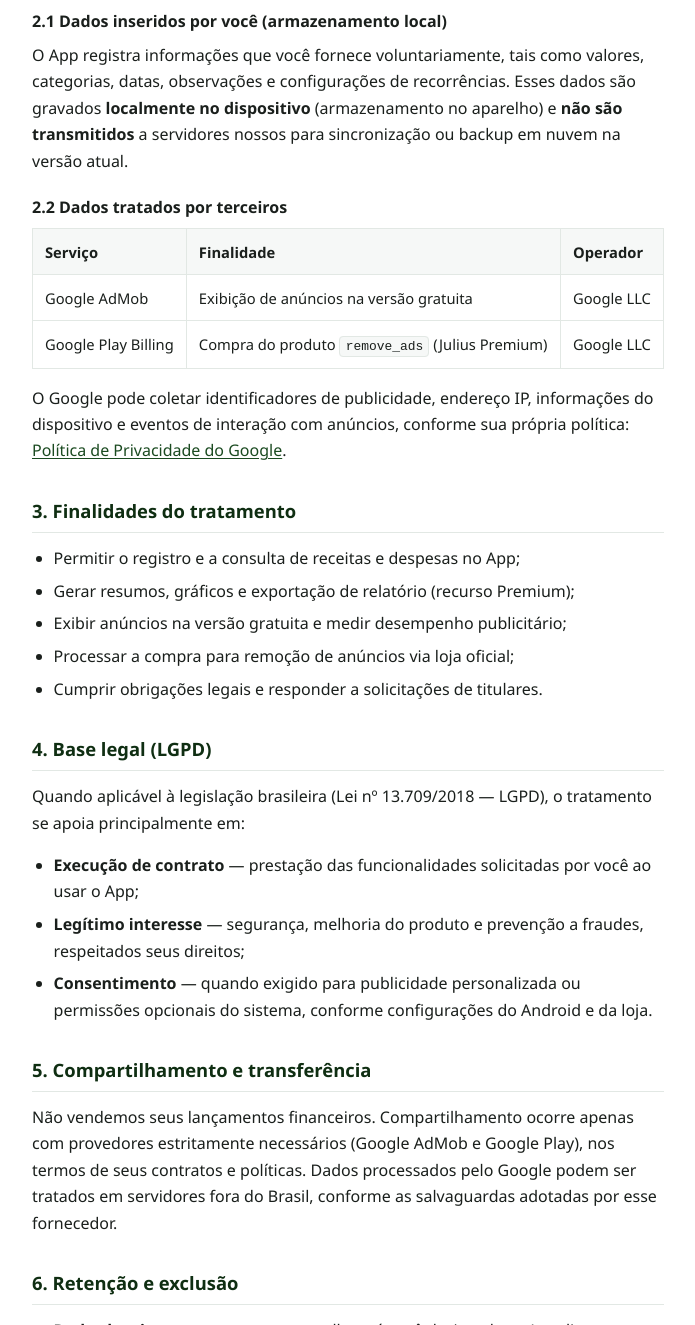
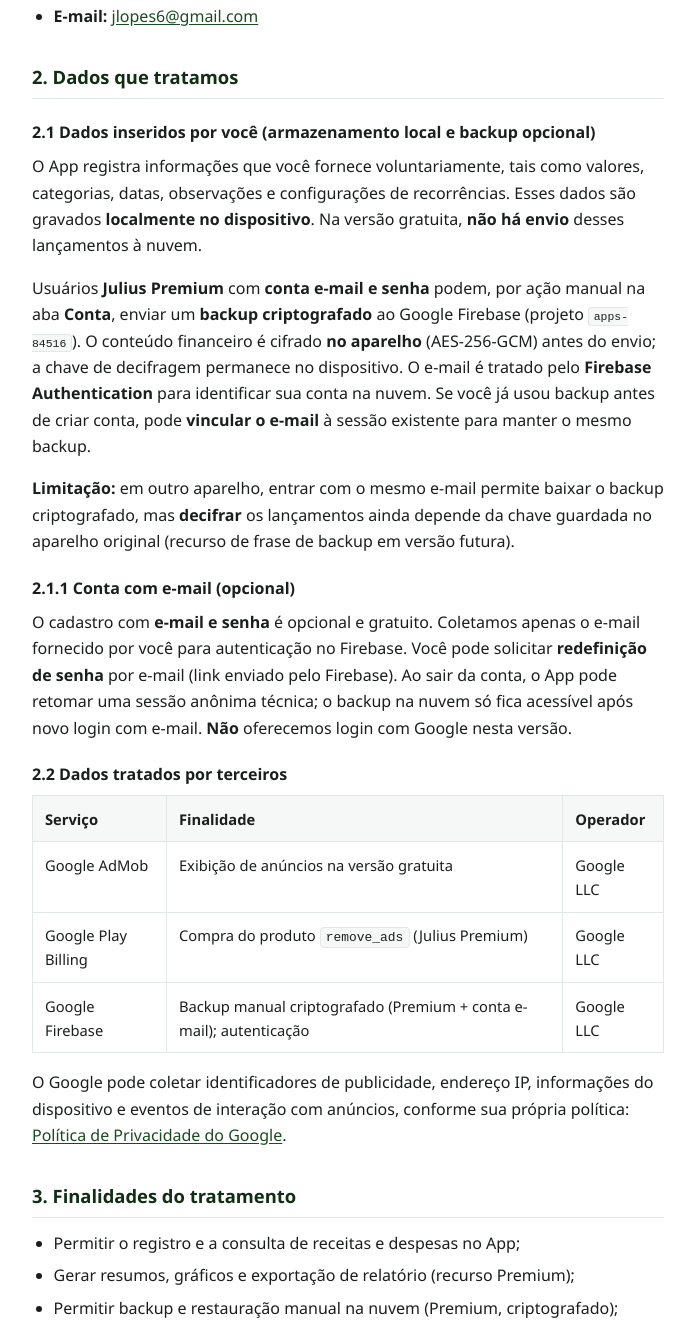
Before and after one commit to Galvictor/julius-economias-web, a plain HTML site: page docs/privacidade.html in a window 1280 px wide. Shown: the part 864-2189 px from the top of the page, without its empty margins (292-987 px from the left). Drawn offline with Linux system fonts and the light colour scheme.

Commit message:
docs(privacidade): atualiza política para conta e-mail e backup Premium
Documenta cadastro opcional, backup criptografado na aba Conta, vínculo anônimo e ausência de Google Sign-In.

```diff
--- a/docs/privacidade.html
+++ b/docs/privacidade.html
@@ -182,7 +182,7 @@
         <p class="meta">
           Aplicativo Android · Pacote <code style="background:rgba(0,0,0,.2);border:none;color:#fff">com.joaolopes.gastos_simples</code>
         </p>
-        <p class="meta">Última atualização: 4 de junho de 2026</p>
+        <p class="meta">Última atualização: 2 de junho de 2026 (conta e-mail e backup Premium)</p>
       </div>
     </header>
 
@@ -191,8 +191,14 @@
         <h2 id="resumo-titulo">Resumo</h2>
         <ul>
           <li>
-            Seus lançamentos financeiros permanecem <strong>no seu aparelho</strong>;
-            não operamos servidores para armazenar seus gastos ou receitas.
+            Seus lançamentos financeiros ficam <strong>no seu aparelho</strong> por padrão.
+            Com <strong>Julius Premium</strong> e uma <strong>conta gratuita (e-mail e senha)</strong>,
+            você pode fazer <strong>backup manual opcional</strong> na nuvem (Google Firebase),
+            em formato <strong>criptografado</strong> — não legível por nós no Console.
+          </li>
+          <li>
+            <strong>Conta opcional:</strong> usar o App, exportar PDF e remover anúncios (Premium)
+            não exige cadastro. Apenas o <strong>backup na nuvem</strong> exige conta com e-mail.
           </li>
           <li>
             A versão gratuita exibe <strong>anúncios do Google AdMob</strong>, que
@@ -226,13 +232,37 @@
 
       <h2>2. Dados que tratamos</h2>
 
-      <h3>2.1 Dados inseridos por você (armazenamento local)</h3>
+      <h3>2.1 Dados inseridos por você (armazenamento local e backup opcional)</h3>
       <p>
         O App registra informações que você fornece voluntariamente, tais como
         valores, categorias, datas, observações e configurações de recorrências.
-        Esses dados são gravados <strong>localmente no dispositivo</strong>
-        (armazenamento no aparelho) e <strong>não são transmitidos</strong> a
-        servidores nossos para sincronização ou backup em nuvem na versão atual.
+        Esses dados são gravados <strong>localmente no dispositivo</strong>.
+        Na versão gratuita, <strong>não há envio</strong> desses lançamentos à nuvem.
+      </p>
+      <p>
+        Usuários <strong>Julius Premium</strong> com <strong>conta e-mail e senha</strong>
+        podem, por ação manual na aba <strong>Conta</strong>, enviar um
+        <strong>backup criptografado</strong> ao Google Firebase (projeto
+        <code>apps-84516</code>). O conteúdo financeiro é cifrado <strong>no aparelho</strong>
+        (AES-256-GCM) antes do envio; a chave de decifragem permanece no dispositivo.
+        O e-mail é tratado pelo <strong>Firebase Authentication</strong> para identificar
+        sua conta na nuvem. Se você já usou backup antes de criar conta, pode
+        <strong>vincular o e-mail</strong> à sessão existente para manter o mesmo backup.
+      </p>
+      <p>
+        <strong>Limitação:</strong> em outro aparelho, entrar com o mesmo e-mail permite
+        baixar o backup criptografado, mas <strong>decifrar</strong> os lançamentos ainda
+        depende da chave guardada no aparelho original (recurso de frase de backup em versão futura).
+      </p>
+
+      <h3>2.1.1 Conta com e-mail (opcional)</h3>
+      <p>
+        O cadastro com <strong>e-mail e senha</strong> é opcional e gratuito. Coletamos
+        apenas o e-mail fornecido por você para autenticação no Firebase. Você pode solicitar
+        <strong>redefinição de senha</strong> por e-mail (link enviado pelo Firebase).
+        Ao sair da conta, o App pode retomar uma sessão anônima técnica; o backup na nuvem
+        só fica acessível após novo login com e-mail. <strong>Não</strong> oferecemos
+        login com Google nesta versão.
       </p>
 
       <h3>2.2 Dados tratados por terceiros</h3>
@@ -255,6 +285,11 @@
             <td>Compra do produto <code>remove_ads</code> (Julius Premium)</td>
             <td>Google LLC</td>
           </tr>
+          <tr>
+            <td>Google Firebase</td>
+            <td>Backup manual criptografado (Premium + conta e-mail); autenticação</td>
+            <td>Google LLC</td>
+          </tr>
         </tbody>
       </table>
       <p>
@@ -270,6 +305,7 @@
       <ul>
         <li>Permitir o registro e a consulta de receitas e despesas no App;</li>
         <li>Gerar resumos, gráficos e exportação de relatório (recurso Premium);</li>
+        <li>Permitir backup e restauração manual na nuvem (Premium, criptografado);</li>
         <li>Exibir anúncios na versão gratuita e medir desempenho publicitário;</li>
         <li>Processar a compra para remoção de anúncios via loja oficial;</li>
         <li>Cumprir obrigações legais e responder a solicitações de titulares.</li>
```
